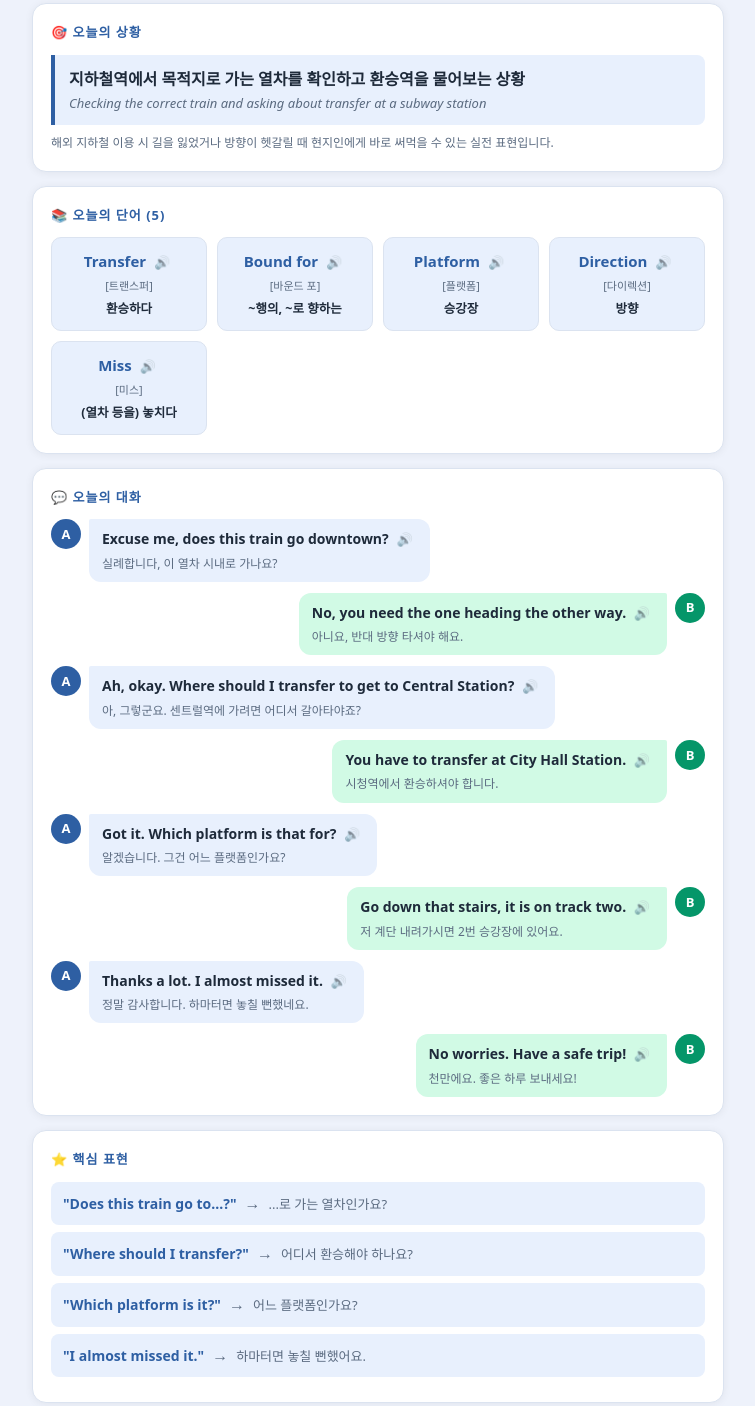
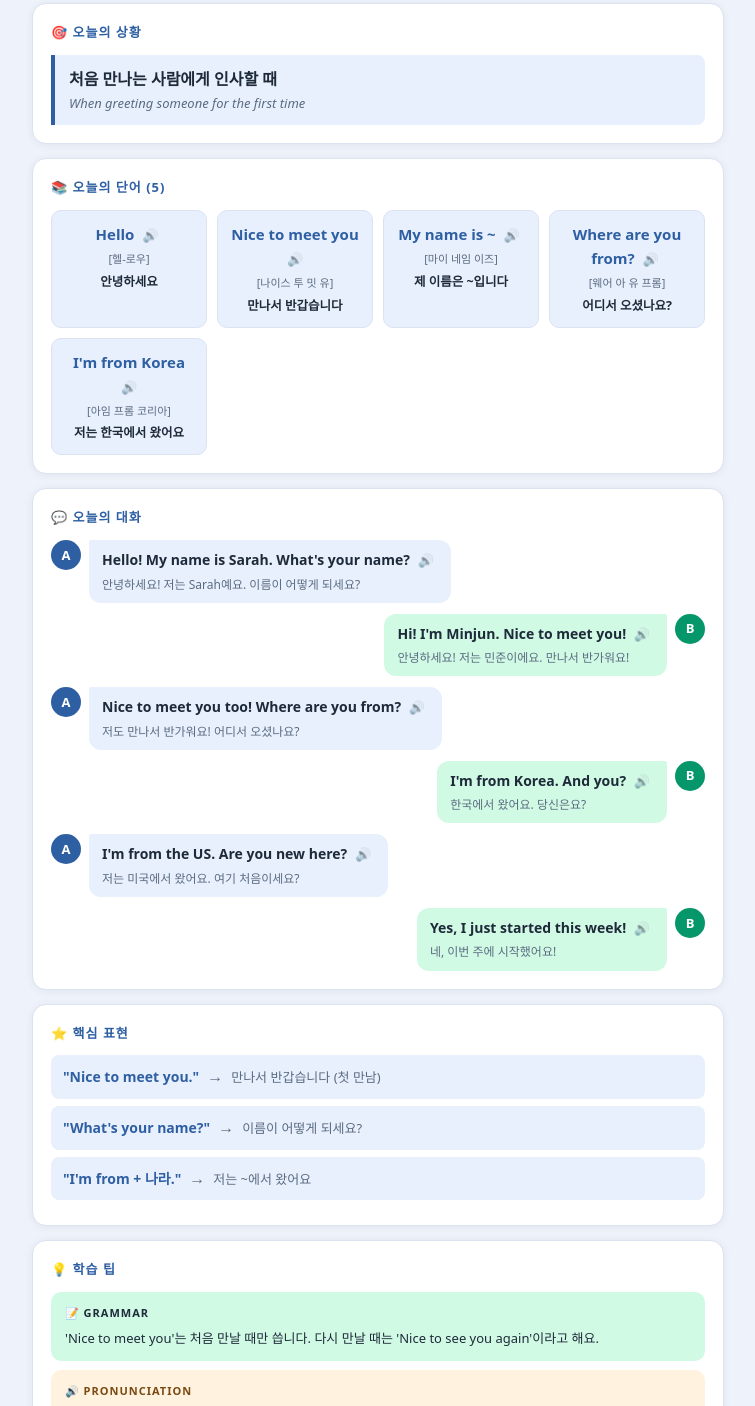
Before and after one commit to oysking55-ctrl/english-daily, a plain HTML site: page docs/index.html in a window 1280 px wide. Shown: the part 279-1685 px from the top of the page, without its empty margins (262-1017 px from the left). Drawn offline with Linux system fonts and the light colour scheme.

Commit message:
lesson 2026-11-24 (latest)

```diff
--- a/docs/index.html
+++ b/docs/index.html
@@ -3,7 +3,7 @@
 <head>
 <meta charset="UTF-8">
 <meta name="viewport" content="width=device-width, initial-scale=1.0">
-<title>오늘의 영어회화 · Day 41</title>
+<title>오늘의 영어회화 · Day 42</title>
 <style>
   * { box-sizing:border-box; margin:0; padding:0; }
   :root {
@@ -80,60 +80,60 @@
 <body>
 <div class="header">
   <div class="kicker">&#128218; 오늘의 영어회화</div>
-  <div class="h-title">대중교통 이용하기</div>
-  <div class="h-topic-en">Using Public Transportation</div>
-  <div class="h-emoji">🚇</div>
-  <div class="h-meta">2026년 11월 17일 (Tue) &nbsp;|&nbsp; Day 41</div>
-  <div class="h-src">네이버 블로그 + Gemini · 대중교통 이용하기</div>
+  <div class="h-title">처음 만났을 때 인사</div>
+  <div class="h-topic-en">First Meeting Greetings</div>
+  <div class="h-emoji">👋</div>
+  <div class="h-meta">2026년 11월 24일 (Tue) &nbsp;|&nbsp; Day 42</div>
+  <div class="h-src">lessons.json (fallback #1/30)</div>
 </div>
 <div class="wrap">
 
   <div class="card">
     <div class="c-title">&#127919; 오늘의 상황</div>
     <div class="situation">
-      <div class="ko">지하철역에서 목적지로 가는 열차를 확인하고 환승역을 물어보는 상황</div>
-      <div class="en">Checking the correct train and asking about transfer at a subway station</div>
+      <div class="ko">처음 만나는 사람에게 인사할 때</div>
+      <div class="en">When greeting someone for the first time</div>
     </div>
-    <p style="font-size:12px;color:var(--sub);margin-top:8px">해외 지하철 이용 시 길을 잃었거나 방향이 헷갈릴 때 현지인에게 바로 써먹을 수 있는 실전 표현입니다.</p>
+
   </div>
 
   <div class="card">
     <div class="c-title">&#128218; 오늘의 단어 (5)</div>
     <div class="vocab-grid">
         <div class="vocab-card">
-          <div class="vocab-word">Transfer
-            <button class="say" data-say="Transfer" title="발음 듣기">&#128266;</button>
+          <div class="vocab-word">Hello
+            <button class="say" data-say="Hello" title="발음 듣기">&#128266;</button>
           </div>
-          <div class="vocab-pron">[트랜스퍼]</div>
-          <div class="vocab-meaning">환승하다</div>
+          <div class="vocab-pron">[헬-로우]</div>
+          <div class="vocab-meaning">안녕하세요</div>
         </div>
         <div class="vocab-card">
-          <div class="vocab-word">Bound for
-            <button class="say" data-say="Bound for" title="발음 듣기">&#128266;</button>
+          <div class="vocab-word">Nice to meet you
+            <button class="say" data-say="Nice to meet you" title="발음 듣기">&#128266;</button>
           </div>
-          <div class="vocab-pron">[바운드 포]</div>
-          <div class="vocab-meaning">~행의, ~로 향하는</div>
+          <div class="vocab-pron">[나이스 투 밋 유]</div>
+          <div class="vocab-meaning">만나서 반갑습니다</div>
         </div>
         <div class="vocab-card">
-          <div class="vocab-word">Platform
-            <button class="say" data-say="Platform" title="발음 듣기">&#128266;</button>
+          <div class="vocab-word">My name is ~
+            <button class="say" data-say="My name is ~" title="발음 듣기">&#128266;</button>
           </div>
-          <div class="vocab-pron">[플랫폼]</div>
-          <div class="vocab-meaning">승강장</div>
+          <div class="vocab-pron">[마이 네임 이즈]</div>
+          <div class="vocab-meaning">제 이름은 ~입니다</div>
         </div>
         <div class="vocab-card">
-          <div class="vocab-word">Direction
-            <button class="say" data-say="Direction" title="발음 듣기">&#128266;</button>
+          <div class="vocab-word">Where are you from?
+            <button class="say" data-say="Where are you from?" title="발음 듣기">&#128266;</button>
           </div>
-          <div class="vocab-pron">[다이렉션]</div>
-          <div class="vocab-meaning">방향</div>
+          <div class="vocab-pron">[웨어 아 유 프롬]</div>
+          <div class="vocab-meaning">어디서 오셨나요?</div>
         </div>
         <div class="vocab-card">
-          <div class="vocab-word">Miss
-            <button class="say" data-say="Miss" title="발음 듣기">&#128266;</button>
+          <div class="vocab-word">I&#x27;m from Korea
+            <button class="say" data-say="I&#x27;m from Korea" title="발음 듣기">&#128266;</button>
           </div>
-          <div class="vocab-pron">[미스]</div>
-          <div class="vocab-meaning">(열차 등을) 놓치다</div>
+          <div class="vocab-pron">[아임 프롬 코리아]</div>
+          <div class="vocab-meaning">저는 한국에서 왔어요</div>
         </div></div>
   </div>
 
@@ -144,10 +144,10 @@
           <div class="avatar spk-a">A</div>
           <div class="bubble-wrap">
             <div class="bubble left">
-              <div class="bubble-en">Excuse me, does this train go downtown?
-                <button class="say" data-say="Excuse me, does this train go downtown?" title="발음 듣기">&#128266;</button>
+              <div class="bubble-en">Hello! My name is Sarah. What&#x27;s your name?
+                <button class="say" data-say="Hello! My name is Sarah. What&#x27;s your name?" title="발음 듣기">&#128266;</button>
               </div>
-              <div class="bubble-ko">실례합니다, 이 열차 시내로 가나요?</div>
+              <div class="bubble-ko">안녕하세요! 저는 Sarah예요. 이름이 어떻게 되세요?</div>
             </div>
           </div>
         </div>
@@ -155,10 +155,10 @@
           <div class="avatar spk-b">B</div>
           <div class="bubble-wrap">
             <div class="bubble right">
-              <div class="bubble-en">No, you need the one heading the other way.
-                <button class="say" data-say="No, you need the one heading the other way." title="발음 듣기">&#128266;</button>
+              <div class="bubble-en">Hi! I&#x27;m Minjun. Nice to meet you!
+                <button class="say" data-say="Hi! I&#x27;m Minjun. Nice to meet you!" title="발음 듣기">&#128266;</button>
               </div>
-              <div class="bubble-ko">아니요, 반대 방향 타셔야 해요.</div>
+              <div class="bubble-ko">안녕하세요! 저는 민준이에요. 만나서 반가워요!</div>
             </div>
           </div>
         </div>
@@ -166,10 +166,10 @@
           <div class="avatar spk-a">A</div>
           <div class="bubble-wrap">
             <div class="bubble left">
-              <div class="bubble-en">Ah, okay. Where should I transfer to get to Central Station?
-                <button class="say" data-say="Ah, okay. Where should I transfer to get to Central Station?" title="발음 듣기">&#128266;</button>
+              <div class="bubble-en">Nice to meet you too! Where are you from?
+                <button class="say" data-say="Nice to meet you too! Where are you from?" title="발음 듣기">&#128266;</button>
               </div>
-              <div class="bubble-ko">아, 그렇군요. 센트럴역에 가려면 어디서 갈아타야죠?</div>
+              <div class="bubble-ko">저도 만나서 반가워요! 어디서 오셨나요?</div>
             </div>
           </div>
         </div>
@@ -177,10 +177,10 @@
           <div class="avatar spk-b">B</div>
           <div class="bubble-wrap">
             <div class="bubble right">
-              <div class="bubble-en">You have to transfer at City Hall Station.
-                <button class="say" data-say="You have to transfer at City Hall Station." title="발음 듣기">&#128266;</button>
+              <div class="bubble-en">I&#x27;m from Korea. And you?
+                <button class="say" data-say="I&#x27;m from Korea. And you?" title="발음 듣기">&#128266;</button>
               </div>
-              <div class="bubble-ko">시청역에서 환승하셔야 합니다.</div>
+              <div class="bubble-ko">한국에서 왔어요. 당신은요?</div>
             </div>
           </div>
         </div>
@@ -188,10 +188,10 @@
           <div class="avatar spk-a">A</div>
           <div class="bubble-wrap">
             <div class="bubble left">
-              <div class="bubble-en">Got it. Which platform is that for?
-                <button class="say" data-say="Got it. Which platform is that for?" title="발음 듣기">&#128266;</button>
+              <div class="bubble-en">I&#x27;m from the US. Are you new here?
+                <button class="say" data-say="I&#x27;m from the US. Are you new here?" title="발음 듣기">&#128266;</button>
               </div>
-              <div class="bubble-ko">알겠습니다. 그건 어느 플랫폼인가요?</div>
+              <div class="bubble-ko">저는 미국에서 왔어요. 여기 처음이세요?</div>
             </div>
           </div>
         </div>
@@ -199,50 +199,28 @@
           <div class="avatar spk-b">B</div>
           <div class="bubble-wrap">
             <div class="bubble right">
-              <div class="bubble-en">Go down that stairs, it is on track two.
-                <button class="say" data-say="Go down that stairs, it is on track two." title="발음 듣기">&#128266;</button>
+              <div class="bubble-en">Yes, I just started this week!
+                <button class="say" data-say="Yes, I just started this week!" title="발음 듣기">&#128266;</button>
               </div>
-              <div class="bubble-ko">저 계단 내려가시면 2번 승강장에 있어요.</div>
-            </div>
-          </div>
-        </div>
-        <div class="bubble-row left">
-          <div class="avatar spk-a">A</div>
-          <div class="bubble-wrap">
-            <div class="bubble left">
-              <div class="bubble-en">Thanks a lot. I almost missed it.
-                <button class="say" data-say="Thanks a lot. I almost missed it." title="발음 듣기">&#128266;</button>
-              </div>
-              <div class="bubble-ko">정말 감사합니다. 하마터면 놓칠 뻔했네요.</div>
-            </div>
-          </div>
-        </div>
-        <div class="bubble-row right">
-          <div class="avatar spk-b">B</div>
-          <div class="bubble-wrap">
-            <div class="bubble right">
-              <div class="bubble-en">No worries. Have a safe trip!
-                <button class="say" data-say="No worries. Have a safe trip!" title="발음 듣기">&#128266;</button>
-              </div>
-              <div class="bubble-ko">천만에요. 좋은 하루 보내세요!</div>
+              <div class="bubble-ko">네, 이번 주에 시작했어요!</div>
             </div>
           </div>
         </div></div>
   </div>
 
-  <div class="card"><div class="c-title">&#11088; 핵심 표현</div><div class="expr"><span class="expr-en">"Does this train go to...?"</span><span class="arr">&#8594;</span><span class="expr-ko">...로 가는 열차인가요?</span></div><div class="expr"><span class="expr-en">"Where should I transfer?"</span><span class="arr">&#8594;</span><span class="expr-ko">어디서 환승해야 하나요?</span></div><div class="expr"><span class="expr-en">"Which platform is it?"</span><span class="arr">&#8594;</span><span class="expr-ko">어느 플랫폼인가요?</span></div><div class="expr"><span class="expr-en">"I almost missed it."</span><span class="arr">&#8594;</span><span class="expr-ko">하마터면 놓칠 뻔했어요.</span></div></div>
+  <div class="card"><div class="c-title">&#11088; 핵심 표현</div><div class="expr"><span class="expr-en">"Nice to meet you."</span><span class="arr">&#8594;</span><span class="expr-ko">만나서 반갑습니다 (첫 만남)</span></div><div class="expr"><span class="expr-en">"What&#x27;s your name?"</span><span class="arr">&#8594;</span><span class="expr-ko">이름이 어떻게 되세요?</span></div><div class="expr"><span class="expr-en">"I&#x27;m from + 나라."</span><span class="arr">&#8594;</span><span class="expr-ko">저는 ~에서 왔어요</span></div></div>
 
   <div class="card">
     <div class="c-title">&#128161; 학습 팁</div>
-    <div class="tip g"><b>&#128221; Grammar</b>방향을 나타낼 때는 &#x27;heading the other way(반대 방향으로 향하는)&#x27;처럼 분사 형태를 쓰면 원어민처럼 자연스럽습니다.</div>
-    <div class="tip p"><b>&#128266; Pronunciation</b>&#x27;Does this&#x27;는 &#x27;더즈 디스&#x27;보다 &#x27;더 지스&#x27;에 가깝게 연음으로 부드럽게 발음해 보세요.</div>
+    <div class="tip g"><b>&#128221; Grammar</b>&#x27;Nice to meet you&#x27;는 처음 만날 때만 씁니다. 다시 만날 때는 &#x27;Nice to see you again&#x27;이라고 해요.</div>
+    <div class="tip p"><b>&#128266; Pronunciation</b>&#x27;Nice to meet you&#x27;에서 &#x27;to meet&#x27;은 빠르게 &#x27;투밋&#x27;으로 붙여서 발음하세요.</div>
   </div>
 
-  <div class="card"><div class="c-title">&#9999;&#65039; 따라 말하기</div><div class="practice"><span>&#128172; Excuse me, does this train go downtown?</span><button class="say" data-say="Excuse me, does this train go downtown?" title="발음 듣기">&#128266;</button></div><div class="practice"><span>&#128172; Where should I transfer to get to Central Station?</span><button class="say" data-say="Where should I transfer to get to Central Station?" title="발음 듣기">&#128266;</button></div><div class="practice"><span>&#128172; Thanks a lot. I almost missed it.</span><button class="say" data-say="Thanks a lot. I almost missed it." title="발음 듣기">&#128266;</button></div></div>
+  <div class="card"><div class="c-title">&#9999;&#65039; 따라 말하기</div><div class="practice"><span>&#128172; Hi, I&#x27;m [이름]. Nice to meet you!</span><button class="say" data-say="Hi, I&#x27;m [이름]. Nice to meet you!" title="발음 듣기">&#128266;</button></div><div class="practice"><span>&#128172; I&#x27;m from Korea. Where are you from?</span><button class="say" data-say="I&#x27;m from Korea. Where are you from?" title="발음 듣기">&#128266;</button></div><div class="practice"><span>&#128172; Are you new here? - Yes, I just started.</span><button class="say" data-say="Are you new here? - Yes, I just started." title="발음 듣기">&#128266;</button></div></div>
 
   <button class="done-btn" id="doneBtn">&#9989; 오늘 학습 완료!</button>
   <a class="archive-link" href="https://oysking55-ctrl.github.io/english-daily/list.html" target="_blank" rel="noopener">&#128218; 지난 레슨 전체 보기 &#8594;</a>
-  <div class="foot">생성: 2026-11-17 09:00 · 콘텐츠 자동 생성이라 표현이 어색할 수 있어요.<br>
+  <div class="foot">생성: 2026-11-24 08:29 · 콘텐츠 자동 생성이라 표현이 어색할 수 있어요.<br>
   발음 버튼은 브라우저 음성합성(TTS)을 사용합니다.</div>
 </div>
 
@@ -256,7 +234,7 @@
       } catch (e) {}
     });
   });
-  var key = 'lesson_done_2026-11-17';
+  var key = 'lesson_done_2026-11-24';
   var btn = document.getElementById('doneBtn');
   function mark() { btn.textContent = '\uD83C\uDF89 오늘 학습 완료! 내일 또 만나요!'; btn.classList.add('done'); }
   try { if (localStorage.getItem(key)) mark(); } catch (e) {}
```
